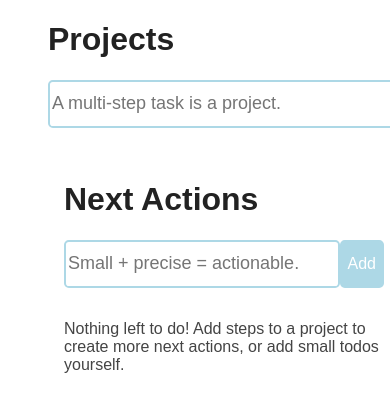
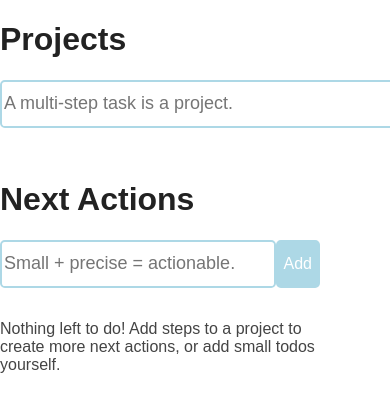
Before and after one commit to William-McClellan/Next-Project, a website with bundled scripts: page index.html in a window 390 px wide. Shown: the top 412 px of the page. Built offline with nearby package versions, Linux system fonts and the light colour scheme.

Commit message:
updated media query

```diff
--- a/style.css
+++ b/style.css
@@ -296,8 +296,11 @@ li span:focus {
     }
 
     .todo-div{
-        margin-left: 4rem;
         margin-top: -15rem;
+    }
+
+    .proj-div{
+        padding-left: 0rem;
     }
 
     .submit-todo-button,
```
